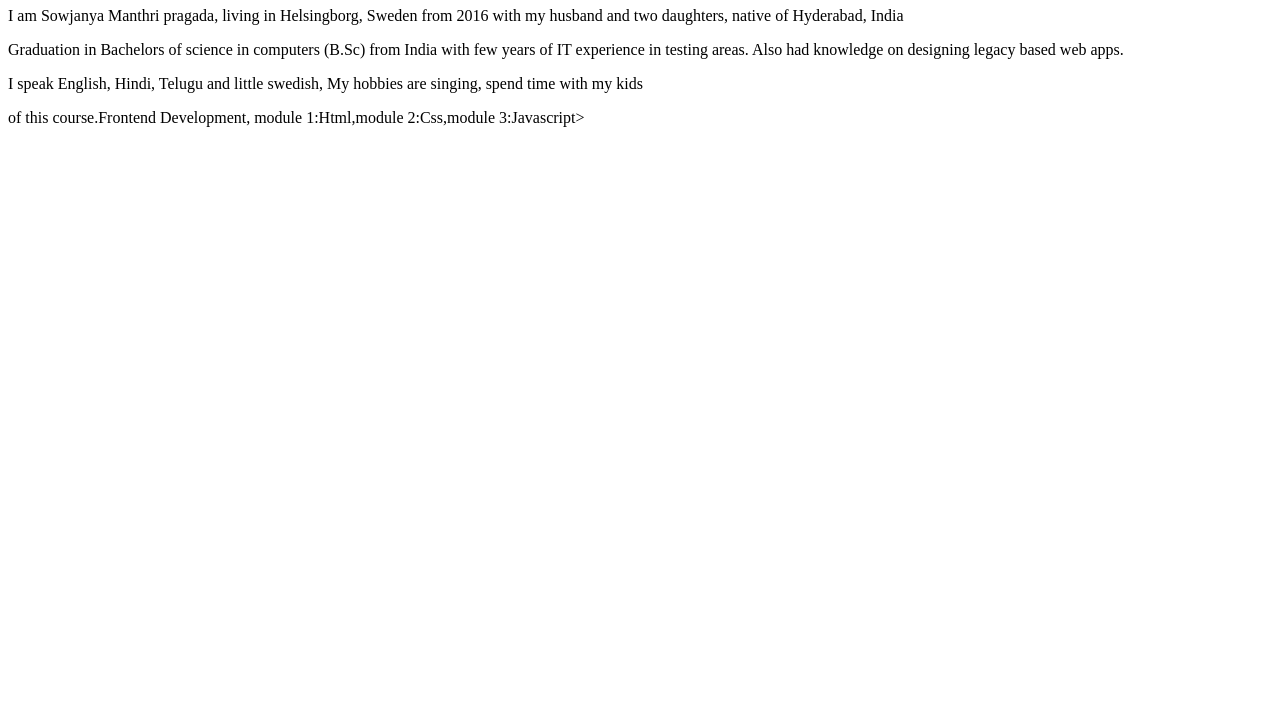
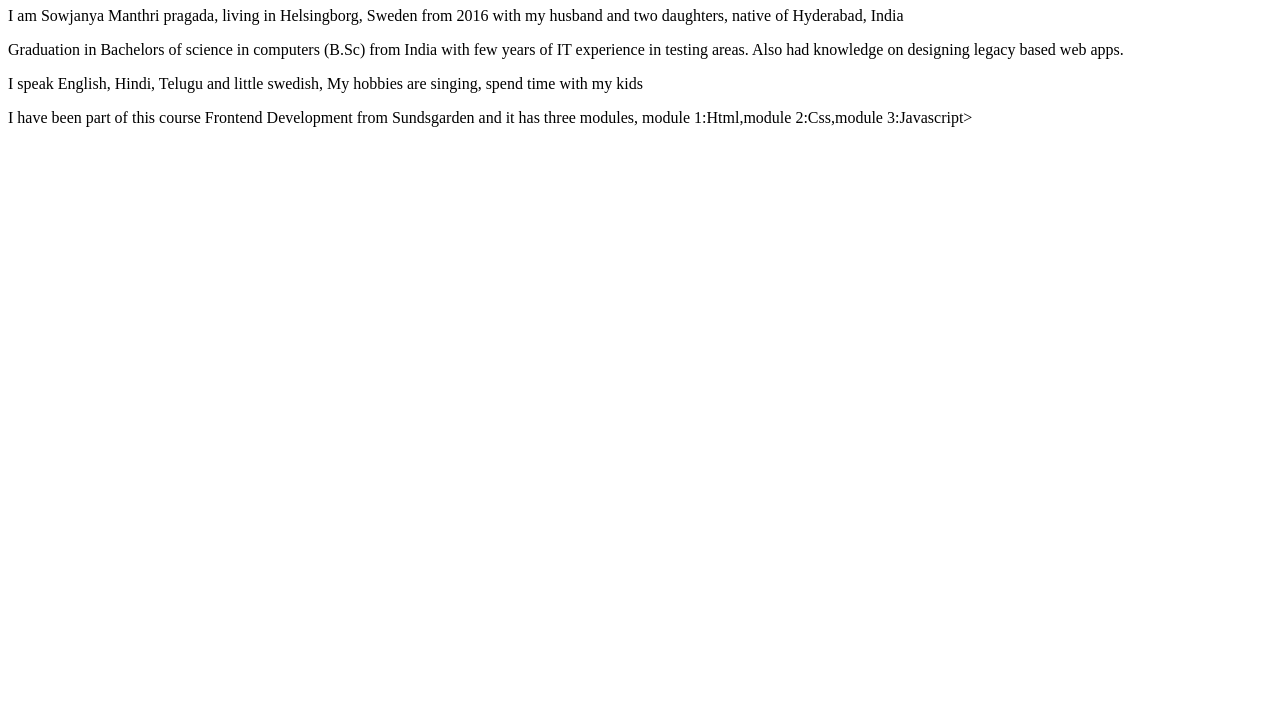
Before and after one commit to sowjanyamanthripragada/Frontend-Dev, a plain HTML site: page aboutme.html in a window 1280 px wide. Shown: the part 73-800 px from the top of the page. Drawn offline with Linux system fonts and the light colour scheme.

Commit message:
added some text

```diff
--- a/aboutme.html
+++ b/aboutme.html
@@ -14,5 +14,7 @@
 My hobbies are singing, spend time with my kids
 </p>
 
- <diary>of this course.Frontend Development, module 1:Html,module 2:Css,module 3:Javascript> </diary> </body>
+ <p>I have been part of this course  Frontend Development from Sundsgarden and it has three modules, module 1:Html,module 2:Css,module 3:Javascript> </p>
+
+</body>
 </html>
```
